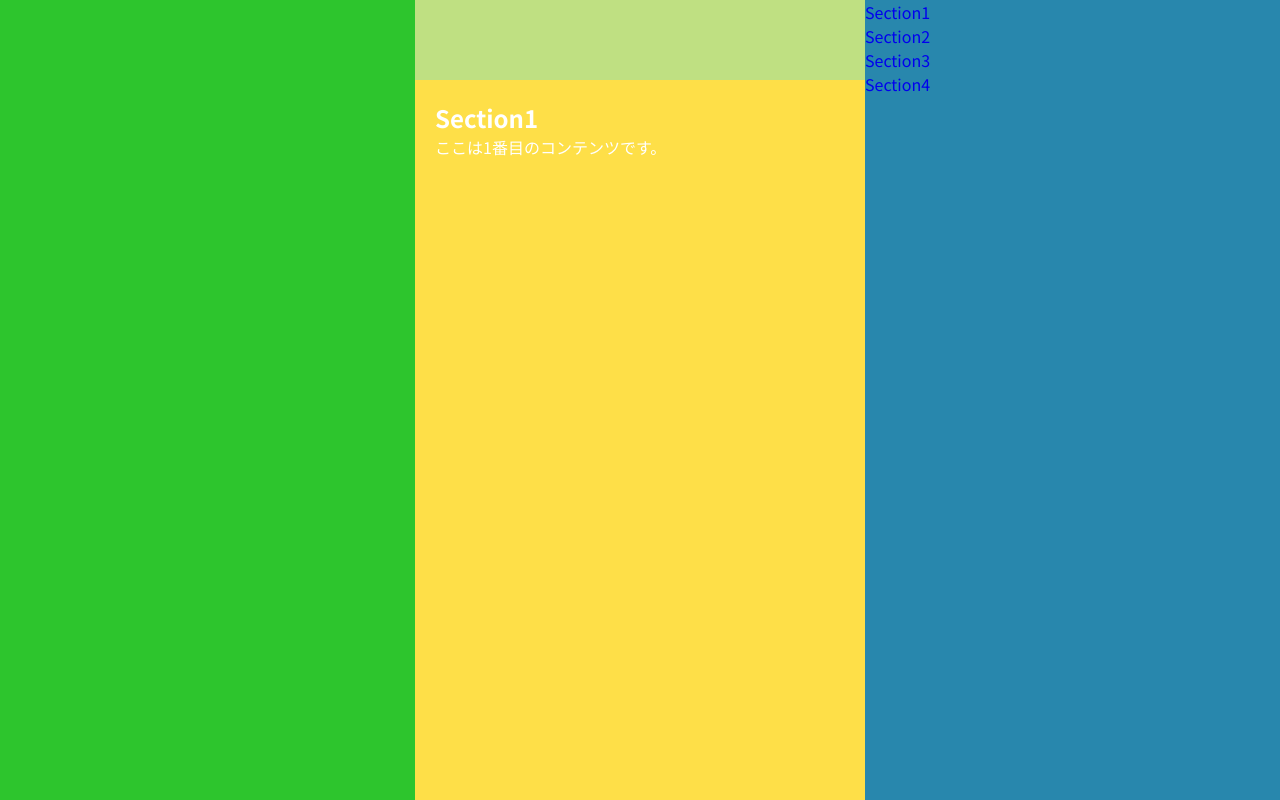
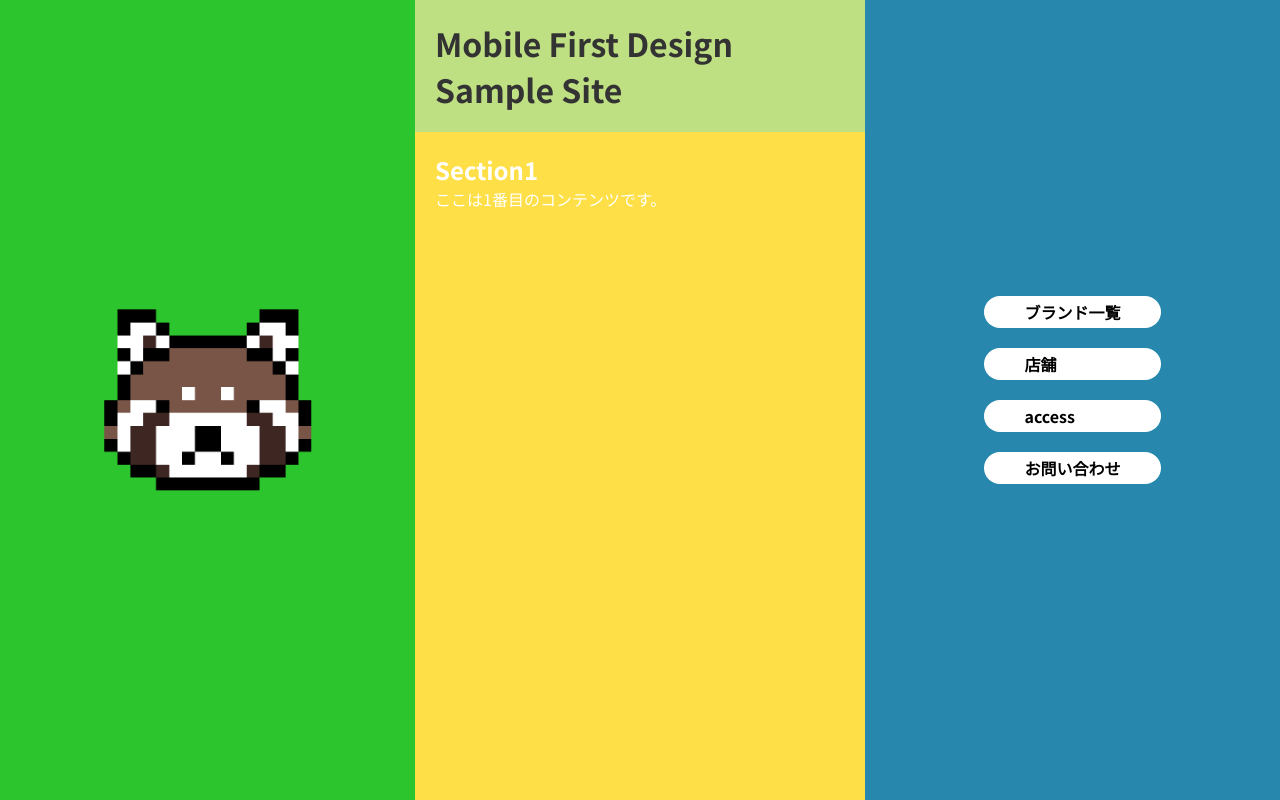
Before and after one commit to ErinaHoshikawa/mobilefirst_template, a plain HTML site: page index.html in a window 1280 px wide. Shown: the top 800 px of the page. Drawn offline with Linux system fonts and the light colour scheme.

Commit message:
一旦完成

```diff
--- a/css/style.css
+++ b/css/style.css
@@ -13,86 +13,112 @@ li {
     list-style: none;
 }
 
+/**** 変数設定 ****/
+:root {
+    --main-width: 450px; /* 真ん中のコンテンツの幅 */
+}
+
+/**** ページ全体 ****/
 body {
     background-color: orange;
+    box-sizing: border-box;
     color: #333333;
     background-attachment: fixed;
     z-index: 1;
     font-family: 'Noto Sans JP', sans-serif;
 }
 
-/* .nav_wrapper {
-    position: fixed;
-    z-index: 5;
-    width: 100%;
-    top: 50%;
-    transform: translateY(-50%);
-} */
-/* .nav_wrapper .nav_list {
-    position: absolute;
-    top: 50%;
-    transform: translateY(-50%);
-    right: calc((100% - 450px) / 4);
-    z-index: 5;
-} */
-/* .nav_wrapper .nav_list li {
-    margin-bottom: 10px;
-    background-color: #fff;
-    border-radius: 10px;
-    border: solid 5px #fa8072;
-} */
-/* .nav_wrapper .nav_list li a {
-    display: inline-block;
-    padding: 20px 40px;
-    font-weight: 700;
-    color: #000;
-} */
-
-@media screen and (max-width: 1200px) {
-    .nav_wrapper {
-        display: none;
-    }
-}
+/**** PC画面時 左サイド部分 ****/
 .side_l {
     background-color: #2dc52d;
     position: fixed;
     top: 0;
     left: 0;
-    width: calc((100% - 450px) / 2);
+    width: calc((100% - var(--main-width)) / 2);
     height: 100%;
 }
+
+/**** 左サイド部分のロゴ画像 ****/
+.side_l .logo {
+    display: block;
+    width: calc(100% / 2);
+    position: absolute;
+    z-index: 5;
+    top: 50%;
+    left: 50%;
+    transform: translateX(-50%) translateY(-50%);
+}
+
+/**** PC画面時 右サイド部分 ****/
 .side_r {
     background-color: #2887ad;
     position: fixed;
     top: 0;
     right: 0;
-    width: calc((100% - 450px) / 2);
+    width: calc((100% - var(--main-width)) / 2);
     height: 100%;
+
+    display: flex;
+    justify-content: center;
+    align-items: center;
 }
 
-/* .current {
-    background-color: #fa8072 !important;
-} */
-/* .current a {
-    color: #fff !important;
-} */
+.nav_wrapper {
+    position: absolute;
+    z-index: 5;
+}
 
+.nav_wrapper .nav_list li {
+    margin-bottom: 20px;
+    background-color: #fff;
+    border-radius: 16px;
+}
+.nav_wrapper .nav_list li a {
+    display: inline-block;
+    font-weight: 700;
+    color: #000;
+    padding: 4px 40px;
+}
+
+.nav_wrapper .nav_list li a:hover {
+    color: #ff7300;
+}
+
+/**** 画面幅1000以下になると、左サイドの中のリストは消えます ****/
+@media screen and (max-width: 1000px) {
+    .nav_wrapper {
+        display: none;
+    }
+}
+
+/**** PC画面時 真ん中パーツ（メインコンテンツが入るスペース） ****/
 .container {
-    max-width: 450px;
+    max-width: var(--main-width);
     margin: 0 auto;
     position: relative;
 }
-/* @media screen and (max-width: 768px) {
-    .article {
+
+/**** 768px以下（タブレットサイズ以下）になると、この部分が画面いっぱいになる ****/
+@media screen and (max-width: 768px) {
+    .container {
         max-width: none;
         width: 100%;
     }
-} */
+    /* ↓真ん中部分が画面いっぱいになったら、左と右サイドは見えなくする
+    （書かなくても真ん中が画面いっぱいになるので外においやられて見えなくなりますが） */
+    .side_l,
+    .side_r {
+        display: none;
+    }
+}
+
+/**** 真ん中のコンテンツ内のCSS ****/
 header {
     background-color: #bfe082;
-    height: 80px;
+    padding: 20px;
 }
-.article .section {
+
+.section {
     padding: 20px;
     height: 1000px;
 }
@@ -103,7 +129,7 @@ header {
 }
 
 #sec02 {
-    background-color: #3cb371;
+    background-color: #ff7300;
     color: #fff;
 }
 
@@ -113,8 +139,10 @@ header {
 }
 
 #sec04 {
-    background-color: #006400;
+    background-color: #ffda09;
     color: #fff;
 }
 
-/*# sourceMappingURL=index.css.map */
+footer {
+    padding: 20px;
+}
--- a/index.html
+++ b/index.html
@@ -14,22 +14,23 @@
 
     <body>
         <div class="side_l">
-            <img src="./img/lesser_panda.png" alt="" />
+            <img class="logo" src="./img/lesser_panda.png" alt="" />
         </div>
         <div class="side_r">
             <nav class="nav_wrapper">
                 <ul class="nav_list">
-                    <li class="nav_item"><a href="#sec01">Section1</a></li>
-                    <li class="nav_item"><a href="#sec02">Section2</a></li>
-                    <li class="nav_item"><a href="#sec03">Section3</a></li>
-                    <li class="nav_item"><a href="#sec04">Section4</a></li>
+                    <li class="nav_item"><a href="#sec01">ブランド一覧</a></li>
+                    <li class="nav_item"><a href="#sec02">店舗</a></li>
+                    <li class="nav_item"><a href="#sec03">access</a></li>
+                    <li class="nav_item"><a href="#sec04">お問い合わせ</a></li>
                 </ul>
             </nav>
         </div>
         <div class="container">
-            <header></header>
+            <header>
+                <h1>Mobile First Design Sample Site</h1>
+            </header>
             <main>
-                <div class="article">
                 <div class="section" id="sec01">
                     <h2>Section1</h2>
                     <p>ここは1番目のコンテンツです。</p>
@@ -46,9 +47,8 @@
                     <h2>Section4</h2>
                     <p>ここは4番目のコンテンツです。</p>
                 </div>
-                </div>
             </main>
-            <footer></footer>
+            <footer>2025 &copy;Sample Site</footer>
         </div>
     </body>
 </html>
```
Also changed, not shown: img/lesser_panda.png (added), 1 other file. Lines whose indentation alone changed are shown as unchanged.
